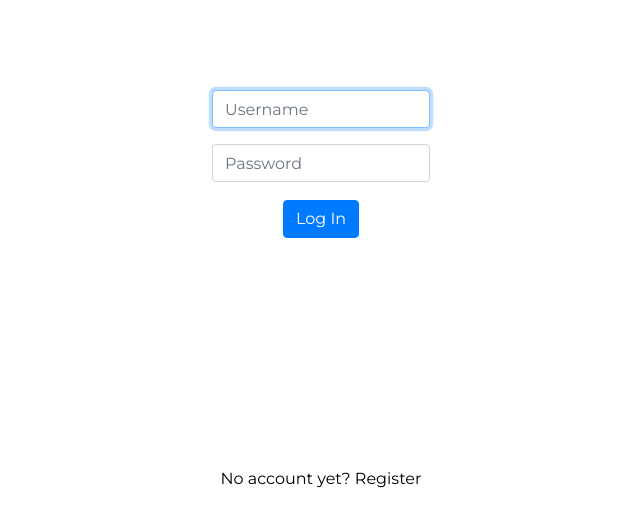
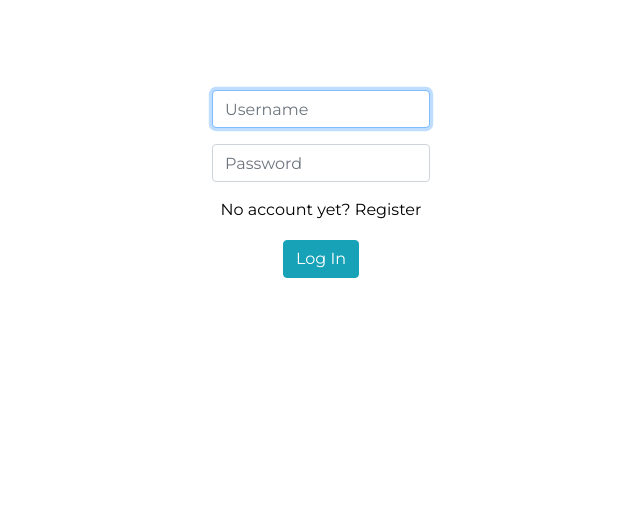
Before and after one commit to charmaine211/murdermystery, a Flask app: page /login in a window 1280 px wide. Shown: the part 229-747 px from the top of the page, without its empty margins (319-959 px from the left). Run offline with Flask 2, Linux system fonts and the light colour scheme; some libraries are stand-ins or nearby versions.

Commit message:
Changed button

```diff
--- a/murdermystery/templates/login.html
+++ b/murdermystery/templates/login.html
@@ -12,7 +12,8 @@
         <div class="form-group">
             <input class="form-control" name="password" id ="password" placeholder="Password" type="password">
         </div>
-        <button class="btn btn-primary" type="submit">Log In</button>
+        <p><a href="/register">No account yet? Register</a></p>
+        <div><button class="btn btn-info" type="submit">Log In</button></div>
     </form>
-    <a href="/register">No account yet? Register</a>
+
 {% endblock %}
```
